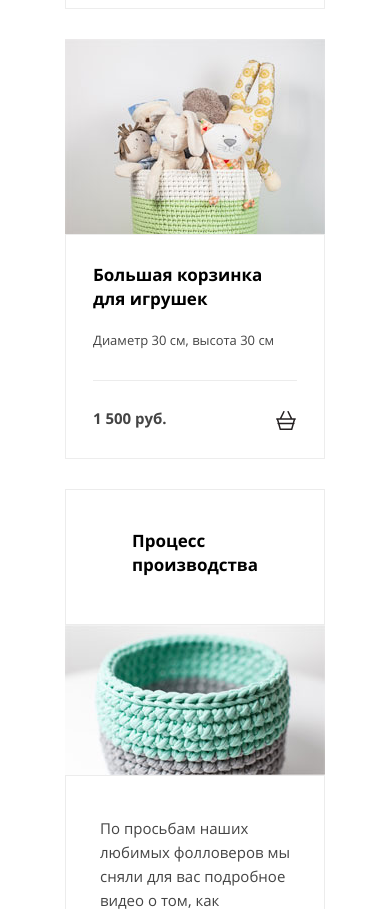
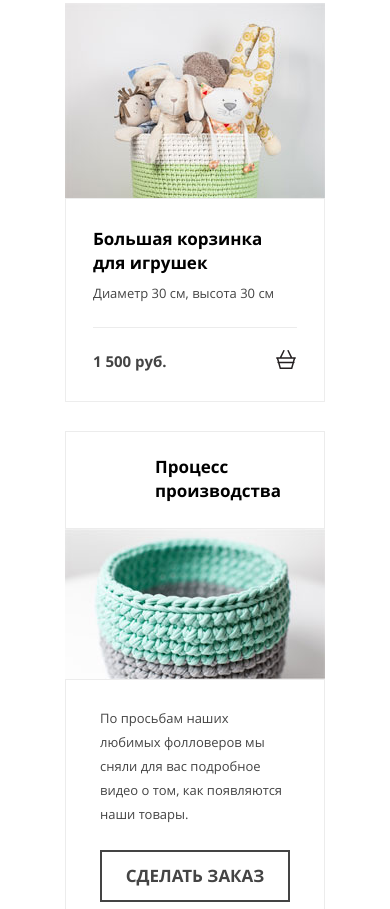
Before and after one commit to KitsenkoDmitry/143363-mishka, a website: page catalog.html in a window 390 px wide. Shown: the part 1091-2000 px from the top of the page. Drawn offline with nearby package versions, Linux system fonts and the light colour scheme; files that its build step writes are made by us from their sources.

Commit message:
pixel perfect catalog mobile

```diff
--- a/catalog.html
+++ b/catalog.html
@@ -37,7 +37,7 @@
         </ul>
         <p class="main-nav__notes">Бесплатная доставка по России</p>
       </nav>
-      <h1 class="page-title">Каталог товаров</h1>
+      <h1 class="page-title page-title--catalog">Каталог товаров</h1>
     </header>
     <main class="page-main">
       <div class="page-main__wrapper">
@@ -93,7 +93,7 @@
           </div>
           <div class="production__wrapper production__wrapper--bottom">
             <p class="production__descr">По просьбам наших любимых фолловеров мы сняли для вас подробное видео о том, как появляются наши товары.</p>
-            <a class="btn" href=#>Сделать заказ</a>
+            <a class="btn btn--production" href=#>Сделать заказ</a>
           </div>
         </section>
       </div>
--- a/less/blocks/btn.less
+++ b/less/blocks/btn.less
@@ -39,6 +39,10 @@
     background-color: #63d1bb;
     border-color: #63d1bb;
   }
+
+  &--production {
+    margin-bottom: 32px;
+  }
 }
 
 
--- a/less/blocks/catalog-item.less
+++ b/less/blocks/catalog-item.less
@@ -1,9 +1,9 @@
 .catalog-item {
-  margin-bottom: 30px;
+  margin-bottom: 29px;
 }
 
 .catalog-item__wrapper {
-  position: relative; //для кнопки карзины
+  position: relative; //для кнопки корзины
   border: 1px solid #ededed;
   padding-top: 28px;
   padding-left: 27px;
@@ -22,19 +22,20 @@
 
 .catalog-item__header h2 {
   margin-top: 0;
+  margin-bottom: 3px;
   font-size: 17px;
 }
 
 .catalog-item__descr {
-  margin-bottom: 25px;
-
+  margin-bottom: 19px;
+  margin-top: 0;
   font-size: 13px;
   line-height: 30px;
 }
 
 .catalog-item__price {
   display: block;
-  padding-top: 25px;
+  padding-top: 21px;
   border-top: 1px solid #ececec;
   font-weight: bold;
 }
@@ -53,7 +54,7 @@
     position: absolute;
     width: 21px;
     height: 19px;
-    bottom: 0;
+    bottom: 4px;
     right:0;
     background-image: url("../img/icon-cart.svg");
     background-position: center;
--- a/less/blocks/page-title.less
+++ b/less/blocks/page-title.less
@@ -22,6 +22,10 @@
     background-position: center -22px;
     background-repeat: no-repeat;
     background-size: cover;
+  }
+
+  &--catalog {
+    margin-bottom: 30px;
   }
 }
 
--- a/less/blocks/production.less
+++ b/less/blocks/production.less
@@ -3,9 +3,9 @@
 }
 
 .production__wrapper {
-  padding-top: 25px;
+  // padding-top: 25px;
   padding-right: 34px;
-  padding-bottom: 32px;
+  // padding-bottom: 32px;
   padding-left: 34px;
   border: 1px solid #ececec;
 }
@@ -13,7 +13,9 @@
 .production__header {
   color: #000000;
   font-size: 17px;
-  padding-left: 32px;
+  padding-left: 55px;
+  padding-top: 9px;
+  padding-bottom: 11px;
 }
 
 .production__video {
@@ -22,6 +24,12 @@
 
 .production__video img {
   vertical-align: bottom;
+}
+
+.production__descr {
+  margin-top: 26px;
+  margin-bottom: 24px;
+  font-size: 13px;
 }
 
 @media @tablet-width {
```
